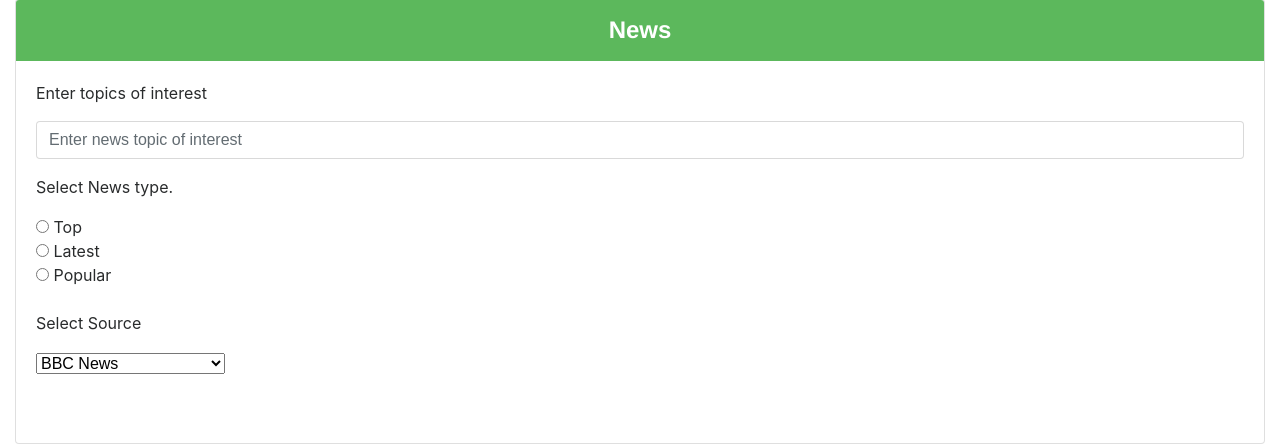
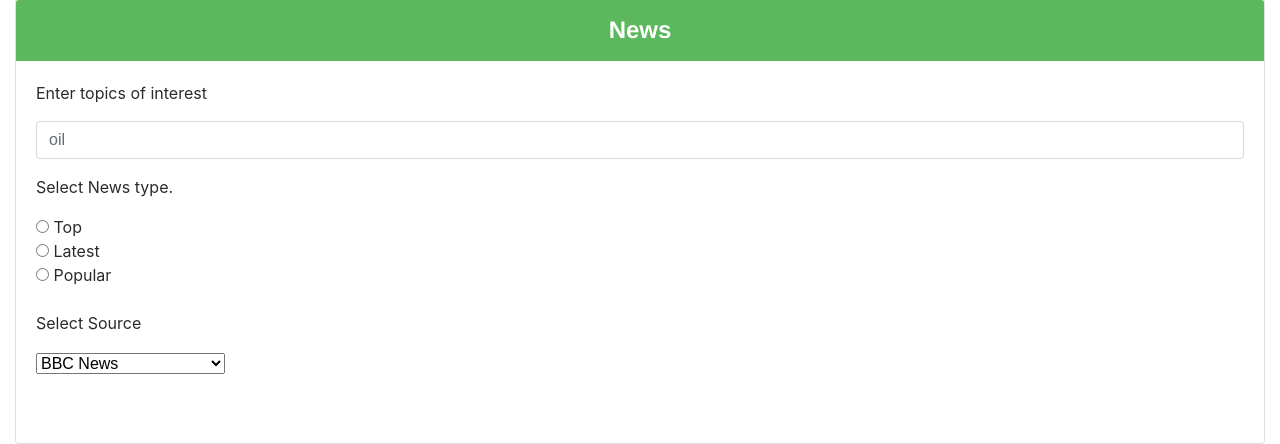
Before and after one commit to SamChaudryUniDevAccount/TradeWinds, a PHP site: page /landing.php in a window 1280 px wide. Shown: the part 1162-1606 px from the top of the page. Run offline with PHP 8.4, Linux system fonts and the light colour scheme; the visitor is signed in with stand-in values (Sample User, id 1); data that the repository does not hold is empty; some libraries are stand-ins or nearby versions.

Commit message:
news api

```diff
--- a/landing.php
+++ b/landing.php
@@ -131,7 +131,7 @@ session_start();
                <div class="card-block">
                    <p class="card-text ">Enter topics of interest</p>
                    <div class="form-group">
-                       <input type="text" class="form-control" id="newsTopic" placeholder="Enter news topic of interest">
+                       <input type="text" class="form-control" id="newsTopic" placeholder="oil">
                    </div>
                    <p>Select News type.</p>
                    <form action="">
```
